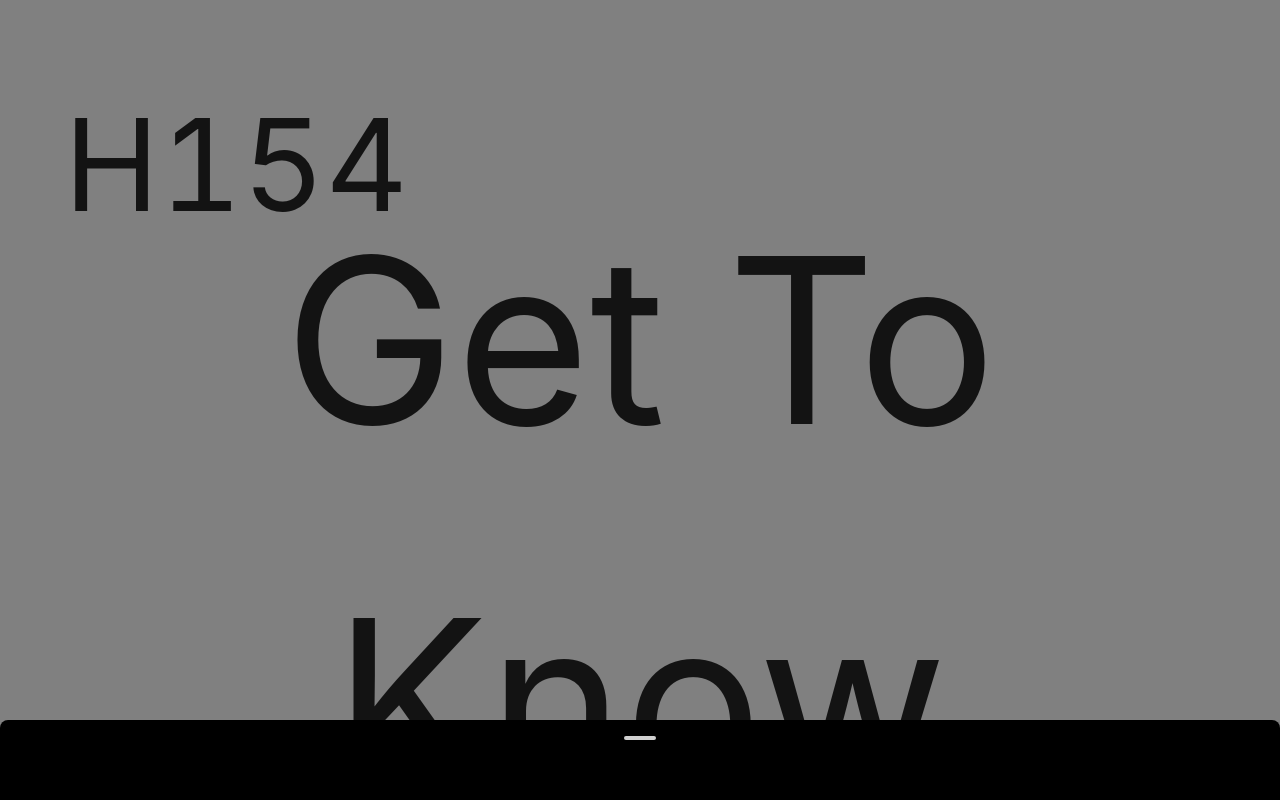
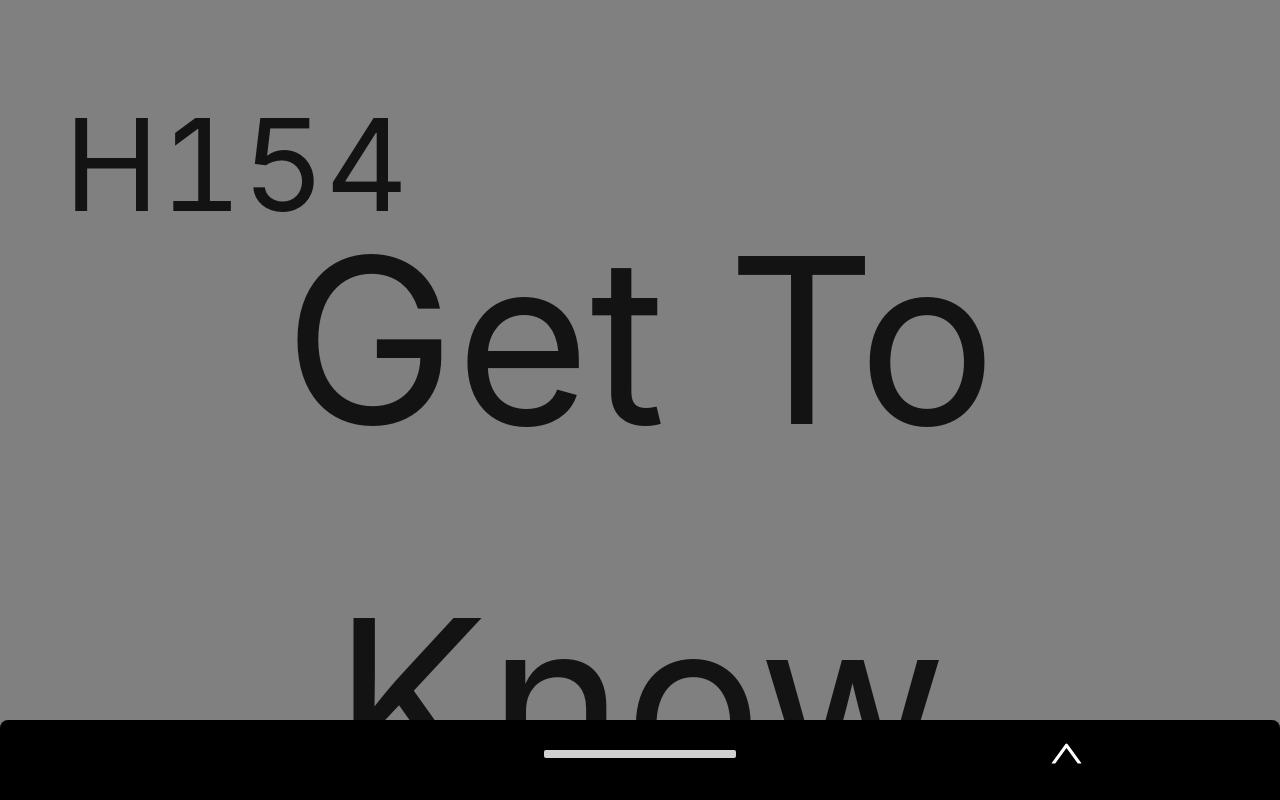
Before and after one commit to J-Kyu/GetToKnow, a Next.js app: page / in a window 1280 px wide. Built offline with nearby package versions, Linux system fonts and the light colour scheme.

Commit message:
Applied Bottom Sheet Transition

```diff
--- a/components/BottomSheet/BottomSheetHeader.js
+++ b/components/BottomSheet/BottomSheetHeader.js
@@ -1,6 +1,10 @@
-import React from 'react';
+import React, {useCallback, useState, useRef} from 'react';
 import styled from 'styled-components';
 import { useBottomSheet } from './useBottomSheet';
+import {Col, Row} from 'antd';
+import {UpOutlined} from '@ant-design/icons';
+import {BOTTOM_SHEET_HEIGHT,BOTTOM_SHEET_DBOTTOM_GAP} from 'configs/constants';
+import PropTypes from 'prop-types';
 
 const Wrapper = styled.div`
   height: 48px;
@@ -13,23 +17,69 @@ const Wrapper = styled.div`
 `;
 
 const Handle = styled.div`
-  width: 32px;
-  height: 4px;
+  display: flex;
+  align-items: center;
+  justify-content: center;
+
+  width: 15vw;
+  height: 1vh;
   border-radius: 2px;
   background-color: #d0d0d0;
-  margin: auto;
+
 `;
 
-const BottomSheetHeader = () => {
+const HCol = styled(Col)`
+  display: flex;
+  align-items: center;
+  justify-content: center;
+`;
 
+
+const BottomSheetHeader = ({sheetRef,bottomSheetOpen, setBottomSheetOpen, dirButtonRef }) => {
+
+  const downButtonRef = useRef();
+
+  const handleSheetHeader = useCallback((e) => {
+
+    const maxTransY = 0
+    const minTransY = -window.innerHeight*(BOTTOM_SHEET_HEIGHT-BOTTOM_SHEET_DBOTTOM_GAP)/100;
+
+
+    //decrease bottom sheet
+    if (bottomSheetOpen == true){
+      dirButtonRef.current.style.setProperty('transform', `rotate(0turn)`);
+      sheetRef.current.style.setProperty('transform', `translateY(${maxTransY}px)`);
+    }
+    // increase bottom sheet
+    else{
+      dirButtonRef.current.style.setProperty('transform', `rotate(0.5turn)`);
+      sheetRef.current.style.setProperty('transform', `translateY(${minTransY}px)`);
+    }
+
+    setBottomSheetOpen(!bottomSheetOpen);
+
+  },[bottomSheetOpen]);
 
     return (
         <>
             <Wrapper>
-                <Handle/>
+              <Row>
+                <HCol span={8}></HCol>
+                <HCol span={8}>
+                  <Handle/>
+                </HCol>
+                <HCol span={8} >
+                  <UpOutlined ref={dirButtonRef} onClick={handleSheetHeader} style={{color: "white", fontSize: '250%'}} />
+                </HCol>
+              </Row>
             </Wrapper>
         </>
     );
 };
 
+
+BottomSheetHeader.protoTypes ={
+  sheetRef: PropTypes.object,
+};
+
 export default BottomSheetHeader;
--- a/components/BottomSheet/index.js
+++ b/components/BottomSheet/index.js
@@ -1,10 +1,8 @@
-import React, {useRef, useEffect} from 'react';
-import styled, { keyframes } from 'styled-components';
+import React, {useRef, useState, useEffect} from 'react';
+import styled, { keyframes, css } from 'styled-components';
 import BottomSheetHeader from './BottomSheetHeader';
 import { useBottomSheet } from './useBottomSheet';
-import {TEST_VALUE, BOTTOM_SHEET_HEIGHT,BOTTOM_SHEET_DTOP_GAP} from 'configs/constants';
-
-
+import { BOTTOM_SHEET_DBOTTOM_GAP, BOTTOM_SHEET_HEIGHT,BOTTOM_SHEET_DTOP_GAP} from 'configs/constants';
 
 const Wrapper = styled.div`
     display: flex;
@@ -22,19 +20,22 @@ const Wrapper = styled.div`
     background-color: black;
 
     height: ${BOTTOM_SHEET_HEIGHT}%;
-  transform: translateY(0px);
+    transition: 1s;
 `;
 
 
 
 const BottomSheet = () => {
 
-    const {sheetRef} = useBottomSheet();
+    const [bottomSheetOpen, setBottomSheetOpen] = useState(false);
+    const dirButtonRef = useRef();
+
+    const {sheetRef} = useBottomSheet(dirButtonRef, bottomSheetOpen,setBottomSheetOpen);
 
     return (
         <>
             <Wrapper ref={sheetRef}>
-                <BottomSheetHeader/>
+                <BottomSheetHeader sheetRef={sheetRef} bottomSheetOpen={bottomSheetOpen} setBottomSheetOpen={setBottomSheetOpen} dirButtonRef={dirButtonRef} />
             </Wrapper>
         </>
     );
--- a/components/BottomSheet/useBottomSheet.js
+++ b/components/BottomSheet/useBottomSheet.js
@@ -2,7 +2,7 @@ import React, { useState, useRef, useEffect, useCallback } from 'react';
 import { BOTTOM_SHEET_HEIGHT, BOTTOM_SHEET_DBOTTOM_GAP} from 'configs/constants';
 
 
-export function useBottomSheet() {
+export function useBottomSheet(dirButtonRef, bottomSheetOpen,setBottomSheetOpen) {
 
     const sheetRef = useRef();
 
@@ -130,14 +130,22 @@ export function useBottomSheet() {
     const currentSheetY = sheetRef.current.getBoundingClientRect().y;
 
 
-    // if (touchMove.movingDirection === 'down') {
-    //   sheetRef.current.style.setProperty('transform', 'translateY(0%)');
-    // }
+    const maxTransY = 0
+    const minTransY = -window.innerHeight*(BOTTOM_SHEET_HEIGHT-BOTTOM_SHEET_DBOTTOM_GAP)/100;
 
-    // if (touchMove.movingDirection === 'up') {
-    //   const maxVH = BOTTOM_SHEET_HEIGHT-BOTTOM_SHEET_DBOTTOM_GAP;
-    //   sheetRef.current.style.setProperty('transform', `translateY(-${maxVH}%)`);
-    // }
+
+    if (touchMove.movingDirection === 'down') {
+      sheetRef.current.style.setProperty('transform', `translateY(${maxTransY}px)`);
+
+      dirButtonRef.current.style.setProperty('transform', `rotate(0turn)`);
+      setBottomSheetOpen(false);
+    }
+
+    if (touchMove.movingDirection === 'up') {
+      sheetRef.current.style.setProperty('transform', `translateY(${minTransY}px)`);
+      dirButtonRef.current.style.setProperty('transform', `rotate(0.5turn)`);
+      setBottomSheetOpen(true);
+    }
 
 
     console.log(touchStart,touchMove);
@@ -164,10 +172,12 @@ export function useBottomSheet() {
 
 
   useEffect(() =>{
-    const wow = (sheetRef.current.getBoundingClientRect().y);
-    // console.log(wow);
 
-  });
+    console.log(bottomSheetOpen);
+
+  },[bottomSheetOpen]);
+
+
 
   // Touch Event 핸들러들을 등록한다.
   useEffect(() => {
@@ -182,10 +192,9 @@ export function useBottomSheet() {
       sheetRef.current.removeEventListener('touchstart', handleTouchStart);
       sheetRef.current.removeEventListener('touchmove', handleTouchMove);
       sheetRef.current.removeEventListener('touchend', handleTouchEnd);
+
     }
   })
 
-
-
   return { sheetRef };
 }
--- a/package.json
+++ b/package.json
@@ -10,6 +10,7 @@
   "author": "j-kyu",
   "license": "ISC",
   "dependencies": {
+    "@ant-design/icons": "^4.8.0",
     "antd": "^4.24.2",
     "next": "^13.0.3",
     "prop-types": "^15.8.1",
```
Also changed, not shown: 1 other file (tests, documents, lock files or other folders). Lines whose indentation alone changed are shown as unchanged.
